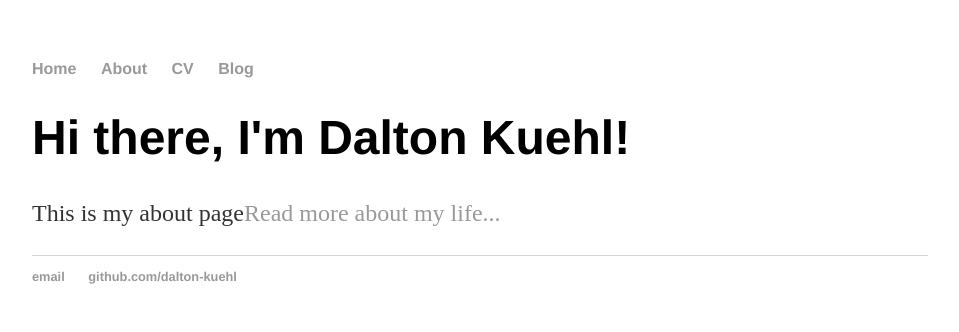
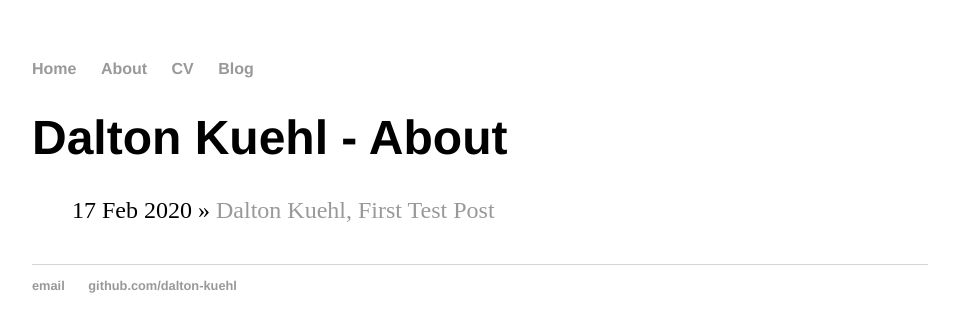
Before and after one commit to dalton-kuehl/dalton-kuehl.github.io, a Jekyll site: the page built from about/index.html, in a window 1280 px wide. Shown: the top 332 px of the page, without its empty margins (160-1119 px from the left). Built offline with Jekyll 4.4.1, drawn with Linux system fonts in a browser that asks for light colours.

Commit message:
Update index.html

```diff
--- a/about/index.html
+++ b/about/index.html
@@ -2,7 +2,10 @@
 layout: default
 title: Dalton Kuehl - About
 ---
-<div class="blurb">
-	<h1>Hi there, I'm Dalton Kuehl!</h1>
-	<p>This is my about page<a href="/about">Read more about my life...</a></p>
-</div><!-- /.blurb -->
+<h1>{{ page.title }}</h1>
+	<ul class="posts">
+
+	  {% for post in site.posts %}
+	    <li><span>{{ post.date | date_to_string }}</span> » <a href="{{ post.url }}" title="{{ post.title }}">{{ post.title }}</a></li>
+	  {% endfor %}
+	</ul>
```
